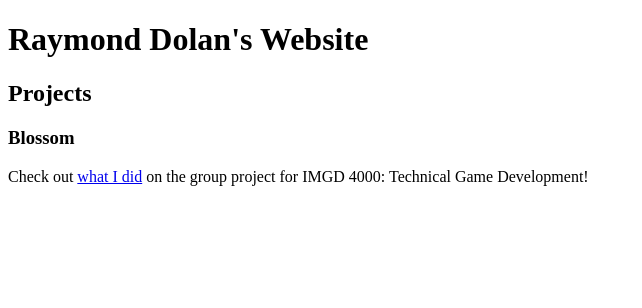
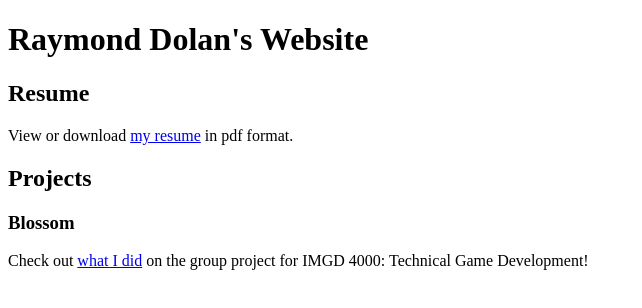
Before and after one commit to rfdolan/rfdolan.github.io, a plain HTML site: page index.html in a window 1280 px wide. Shown: the whole page, without its empty margins (0-642 px from the left). Drawn offline with Linux system fonts and the light colour scheme.

Commit message:
added resume

```diff
--- a/index.html
+++ b/index.html
@@ -8,11 +8,14 @@
 <body>
 
     <h1>Raymond Dolan's Website</h1>
+    <h2>Resume</h2>
+    <p>View or download <a href="rfdolan-resume.pdf">my resume</a> in pdf format.
     <h2>Projects</h2>
     <h3>Blossom</h3>
     <p>Check out <a href="Blossom/blossom_devportfolio.html">what I did</a> on the group project for IMGD 4000: Technical Game Development!</p>
 
 
 
+
 </body>
 </html>
```
Also changed, not shown: 1 other file.
